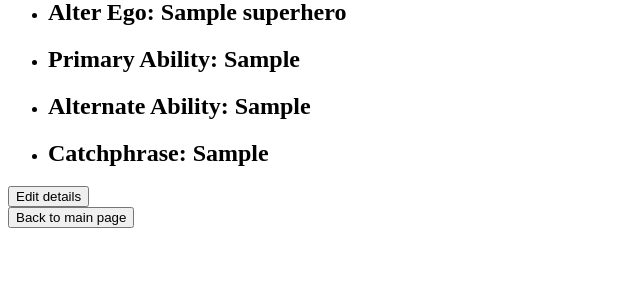
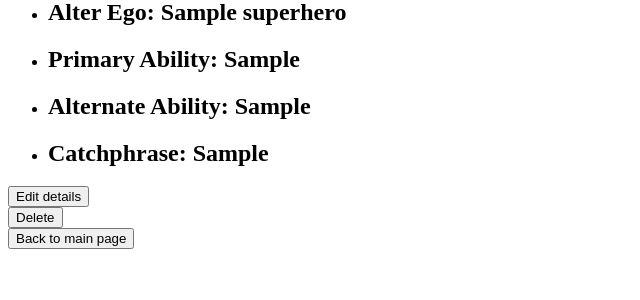
Before and after one commit to njdsm/superhero_creator, a Django app: page /superheroes/1/ in a window 1280 px wide. Shown: the part 128-428 px from the top of the page, without its empty margins (0-640 px from the left). Run offline with Django 3.2, Linux system fonts and the light colour scheme; tables that the repository leaves empty hold one stand-in row (values such as "Sample post").

Commit message:
added delete functionality

```diff
--- a/superhero_creator/superheroes/templates/superheroes/detail.html
+++ b/superhero_creator/superheroes/templates/superheroes/detail.html
@@ -17,6 +17,7 @@
     <li><h2>Catchphrase: {{specific_superhero.catchphrase}} </h2></li>
 </ul>
 <div><a href="{% url 'superheroes:edit' specific_superhero.id %}"><input type="button" value="Edit details"></a></div>
+<div><a href="{% url 'superheroes:delete' specific_superhero.id %}"><input type="button" value="Delete" ></a></div>
 <div><a href="{% url 'superheroes:index' %}"><input type="button" value="Back to main page"></a></div>
 </body>
 </html>
--- a/superhero_creator/superheroes/urls.py
+++ b/superhero_creator/superheroes/urls.py
@@ -6,5 +6,6 @@ urlpatterns = [
     path('', views.index, name='index'),
     path('<int:superhero_id>/', views.detail, name='detail'),
     path('create/', views.create, name='create'),
-    path('<int:superhero_id>/edit/', views.edit, name='edit')
+    path('<int:superhero_id>/edit/', views.edit, name='edit'),
+    path('<int:superhero_id>', views.delete, name='delete')
 ]
--- a/superhero_creator/superheroes/views.py
+++ b/superhero_creator/superheroes/views.py
@@ -52,3 +52,12 @@ def edit(request, superhero_id):
         return HttpResponseRedirect(reverse('superheroes:index'))
     else:
         return render(request, 'superheroes/edit.html', context)
+
+
+def delete(request, superhero_id):
+        superhero = Superhero.objects.get(id=superhero_id)
+        context = {
+            'superhero': superhero
+        }
+        superhero.delete()
+        return HttpResponseRedirect(reverse('superheroes:index'))
```
